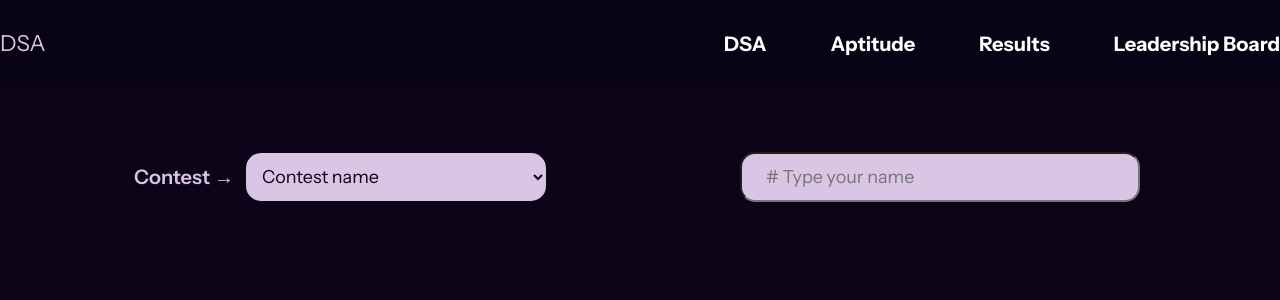
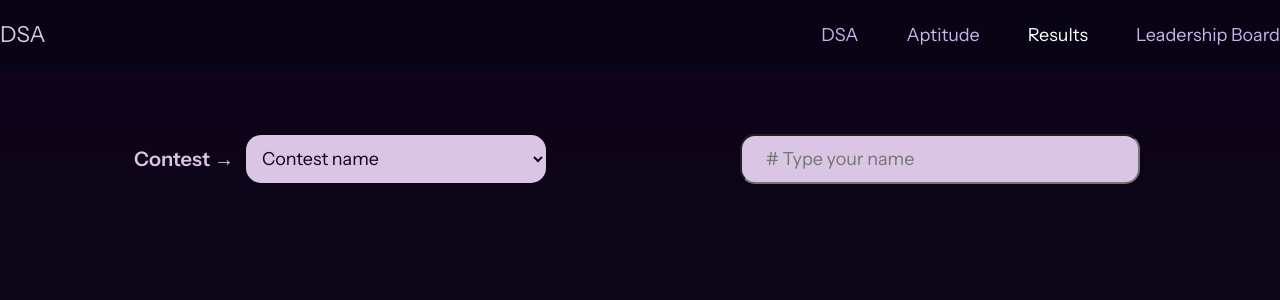
Before and after one commit to Akashmathad/DSA-Fronted, a React (Vite) app: page /results in a window 1280 px wide. Shown: the top 300 px of the page. Built offline with nearby package versions, Linux system fonts and the light colour scheme; the HTML template or start-up script is replaced by a standard one.

Commit message:
changed nav bar

```diff
--- a/src/styles/GlobalStyles.js
+++ b/src/styles/GlobalStyles.js
@@ -40,6 +40,22 @@ body {
   color: #fff;
   background-color: #080315;
 }
+
+.button{
+  background-color: ${(props) => props.theme.colors.colorPrimary};
+  font-size: ${(props) => props.theme.fontSizes.small};
+  transition: all 0.3s ease-in-out;
+  color: inherit;
+  font-weight: 500;
+  padding: 0.9rem 1.8rem;
+  text-decoration: none;
+  border-radius: 999px;
+  border: 1px solid rgba(255, 255, 255, 0.1);
+
+  &:hover{
+    background-color: ${(props) => props.theme.colors.colorPrimaryLight};
+  }
+}
 `;
 
 export default GlobalStyles;
--- a/src/styles/Theme.jsx
+++ b/src/styles/Theme.jsx
@@ -15,9 +15,11 @@ const theme = {
     colorTritaryLight: '#39ffe4',
     colorTritaryLighter: '#aafff4',
     colorTritaryLightest: '#e3fffb',
+
+    colorWhite: '#fff',
   },
   fontSizes: {
-    small: '1em',
+    small: '1.8rem',
     medium: '2em',
     large: '3em',
   },
--- a/src/utils/AppLayout.jsx
+++ b/src/utils/AppLayout.jsx
@@ -24,7 +24,7 @@ const MainContainer = styled.div`
     margin: 0 auto;
     justify-content: space-between;
     align-items: center;
-    padding: 1.4rem 0;
+    padding: 2.4rem 0;
   }
 `;
 
--- a/src/utils/Navbar.jsx
+++ b/src/utils/Navbar.jsx
@@ -5,7 +5,7 @@ import {
   colorPrimaryLight,
   colorWhite,
 } from '../styles/colors';
-import { Link } from 'react-router-dom';
+import { NavLink } from 'react-router-dom';
 import { useContext } from 'react';
 import { AuthContext } from '../App';
 
@@ -15,12 +15,28 @@ function Navbar() {
   return (
     <nav>
       <NavList>
-        <Items>DSA</Items>
-        <Items to="/aptitude">Aptitude</Items>
-        <Items to="/results">Results</Items>
-        <Items to="/leaderShip">Leadership Board</Items>
-        {usn && <Items to="/profile">Profile</Items>}
-        {usn && <Button to="/register">Register</Button>}
+        <NavLink className="items" to="/dsa-test">
+          DSA
+        </NavLink>
+        <NavLink className="items" to="/aptitude">
+          Aptitude
+        </NavLink>
+        <NavLink className="items" to="/results">
+          Results
+        </NavLink>
+        <NavLink className="items" to="/leaderShip">
+          Leadership Board
+        </NavLink>
+        {usn && (
+          <NavLink className="items" to="/profile">
+            Profile
+          </NavLink>
+        )}
+        {usn && (
+          <NavLink className="button" to="/register">
+            Register
+          </NavLink>
+        )}
       </NavList>
     </nav>
   );
@@ -29,54 +45,22 @@ function Navbar() {
 const NavList = styled.ul`
   display: flex;
   list-style: none;
-  gap: 6.4rem;
+  gap: 4.8rem;
   align-items: center;
   justify-content: center;
-  height: 6rem;
-`;
 
-const Items = styled(Link)`
-  text-decoration: none;
-  font-size: 2rem;
-  color: ${colorWhite};
-  cursor: pointer;
-  font-weight: 700;
-  transition: all 0.3s;
-  position: relative;
+  .items {
+    text-decoration: none;
+    font-size: ${(props) => props.theme.fontSizes.small};
+    color: ${(props) => props.theme.colors.colorPrimaryLightest};
+    cursor: pointer;
+    transition: all 0.3s;
 
-  &:hover {
-    color: ${colorPrimaryLight};
-  }
-
-  &::after {
-    content: '';
-    position: absolute;
-    left: 0;
-    bottom: -1.6rem;
-    width: 100%;
-    height: 2px;
-    background-color: ${colorPrimary};
-    opacity: 0;
-    transition: opacity 0.3s ease-in-out;
-  }
-
-  &:hover::after {
-    opacity: 1;
-  }
-`;
-
-const Button = styled(Link)`
-  background-color: ${colorPrimary};
-  color: ${colorWhite};
-  font-size: 2rem;
-  padding: 1.2rem 3.2rem;
-  border-radius: 999px;
-  border: none;
-  transition: all 0.3s;
-  text-decoration: none;
-
-  &:hover {
-    background-color: ${colorPrimaryDark};
+    &:hover,
+    &:active,
+    &.active {
+      color: ${(props) => props.theme.colors.colorWhite};
+    }
   }
 `;
 
```
